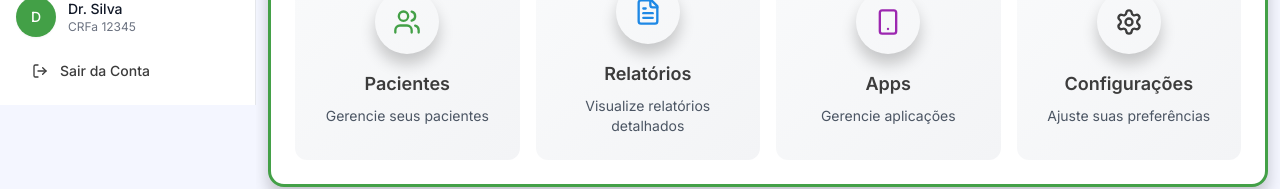
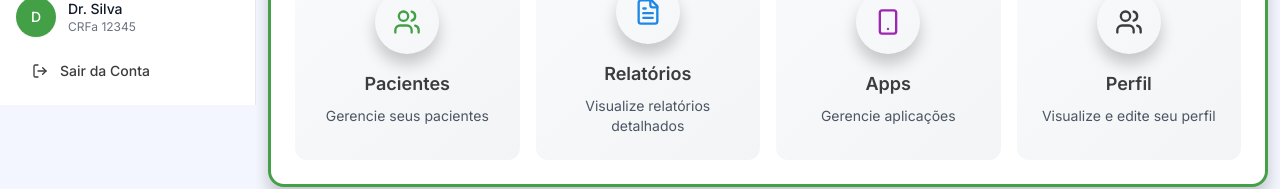
Before and after one commit to PedroReoli/FalaAtipica-Triade, a React (Vite) app in the folder Pro/: page /dashboard in a window 1280 px wide. Shown: the part 695-884 px from the top of the page. Built offline with nearby package versions, Linux system fonts and the light colour scheme; no server answers.

Commit message:
Update DashboardPage.tsx

```diff
--- a/Pro/src/pages/DashboardPage.tsx
+++ b/Pro/src/pages/DashboardPage.tsx
@@ -10,10 +10,10 @@ import {
   Pill,
   BookOpen,
   Heart,
-  Filter,
+  // Filter,
   FileText,
   Smartphone,
-  Settings,
+  // Settings,
 } from "lucide-react"
 import { useProfessional } from "../contexts/ProfessionalContext"
 // import { ProgressSection } from "../components/dashboardComponents" // DESABILITADO
@@ -386,10 +386,10 @@ export const DashboardPage: React.FC = () => {
       color: "var(--purple)"
     },
     {
-      title: "Configurações",
-      description: "Ajuste suas preferências",
-      icon: Settings,
-      path: "/settings",
+      title: "Perfil",
+      description: "Visualize e edite seu perfil",
+      icon: Users,
+      path: "/profile",
       color: "var(--gray)"
     }
   ];
```
